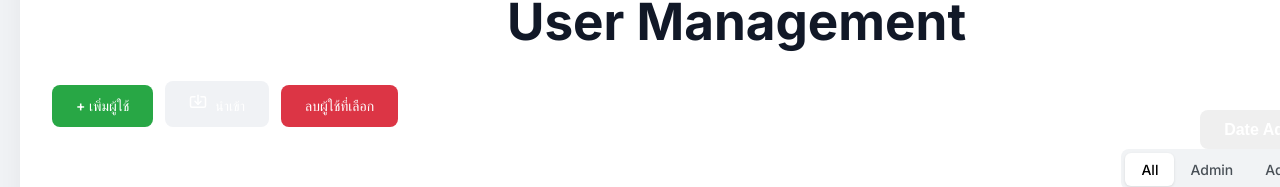
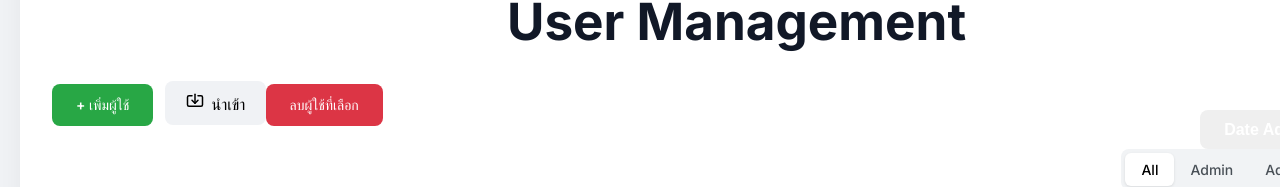
Before and after one commit to kaitod123/my_firstproject, a React (Vite) app: page /UserManagement in a window 1280 px wide. Shown: the part 243-430 px from the top of the page. Built offline with nearby package versions, Linux system fonts and the light colour scheme; no server answers.

Commit message:
Edit css import button2

```diff
--- a/src/components/UserManagement.jsx
+++ b/src/components/UserManagement.jsx
@@ -270,7 +270,7 @@ const UserManagement = () => {
                             <button
                                 onClick={handleUploadClick}
                                 // (แนะนำ) เพิ่ม class 'uploadbtn' ใน CSS เพื่อทำเป็นสีเขียว
-                                className={`${styles.btn} ${styles.uploadbtn}`}
+                                className={`${styles.uploadbtn}`}
                             >
                                 {/* (!!!) 1. (แก้ไข) เปลี่ยนชื่อ Component (!!!) */}
                                 <Import size={18} style={{ marginRight: '8px' }} />
```
